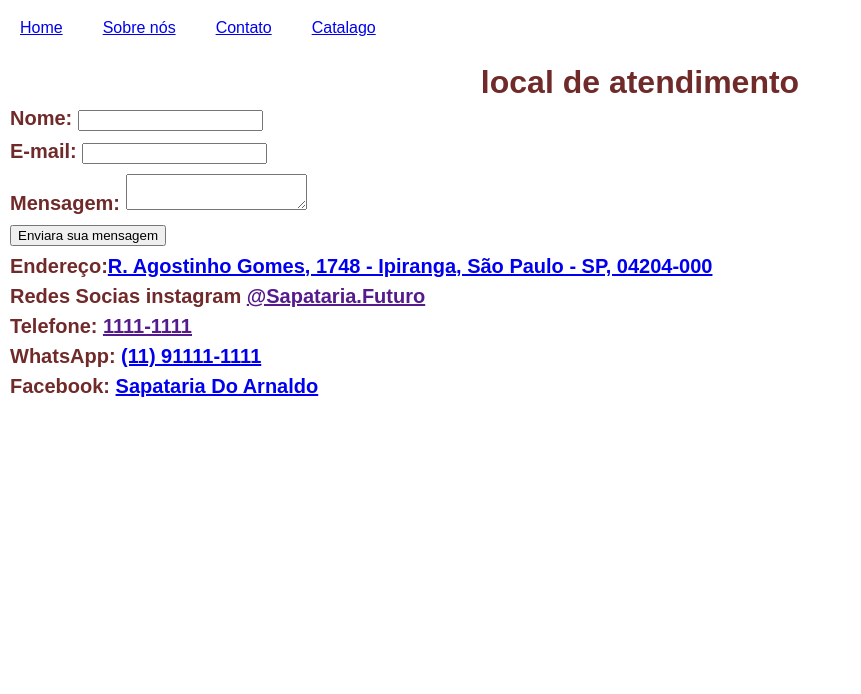
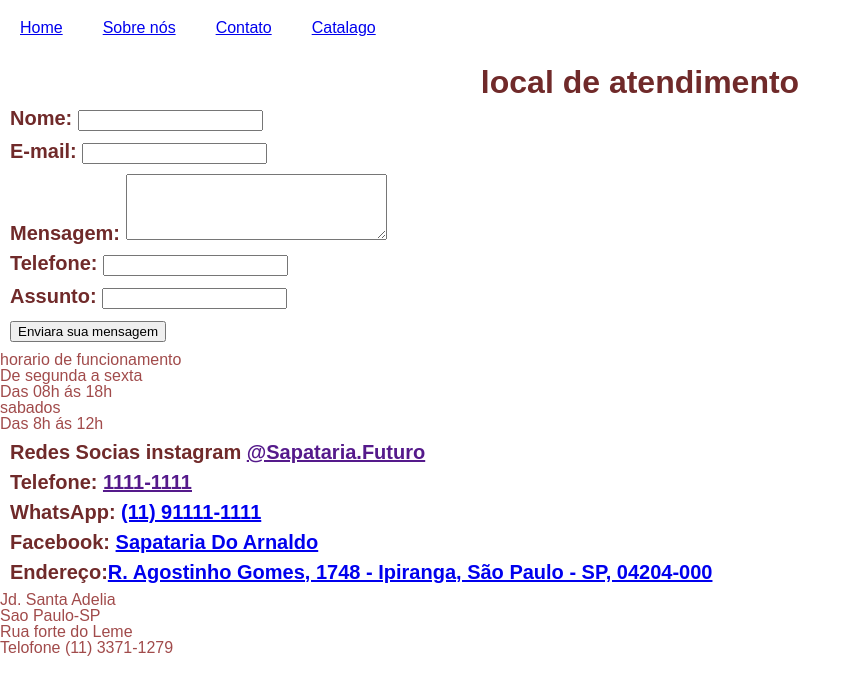
Before and after one commit to rafael-evann/Sapataria, a plain HTML site: page contato.html in a window 1280 px wide. Shown: the whole page, without its empty margins (0-861 px from the left). Drawn offline with Linux system fonts and the light colour scheme; a web font is replaced by a local one.

Commit message:
atualizando contatos

```diff
--- a/contato.html
+++ b/contato.html
@@ -18,32 +18,58 @@
       </ul>
     </nav>
       <ul>
-        <article>
+        <section>
         <h1 class="titulo">local de atendimento</h1>
           <form action="/pagina-processa-dados-do-form" method="post">
           <div class="caixasobre">
               <label for="name">Nome:</label>
-                <input type="text" id="name" />
+              <input type="text" name="textnomecompleto" />
           </div>
           <div class="caixasobre">
               <label for="mail">E-mail:</label>
-                <input type="email" id="mail" />
+              <input type="email" name="textemailcliente" />
           </div>
           <div class="caixasobre">
-                <label for="msg">Mensagem:</label>
-                <textarea id="msg"></textarea>
+              <label for="mensagem">Mensagem:</label>
+              <textarea name="mensagem" rows="4" cols="30"></textarea>
+          </div>
+          <div class="caixasobre">
+              <label for="Telefone">Telefone:</label>
+              <input type="text" name="texttelefone" />
+          </div>
+          <div class="caixasobre">
+              <label for="name">Assunto:</label>
+              <input type="text" name="textassunto" />
           </div>
             <div class="caixasobre">
               <button type="submit">Enviara sua mensagem</button>
             </div>
-          </form>
           </ul>
-      </article>
-      </form>
-        <h3 class="caixasobre">Endereço:<a href="https://www.google.com/maps/dir/-23.5849445,-46.6029906/Sapataria+do+Futuro+-+Ipiranga+-+R.+Agostinho+Gomes,+1748+-+Ipiranga,+S%C3%A3o+Paulo+-+SP,+04204-000/@-23.5853893,-46.6058611,17z/data=!3m1!4b1!4m9!4m8!1m1!4e1!1m5!1m1!1s0x94ce5b06edc5722b:0x7e883c5083cfd0d5!2m2!1d-46.6043542!2d-23.5858342">R. Agostinho Gomes, 1748 - Ipiranga, São Paulo - SP, 04204-000</a></h3>
+        </section>
+        <aside>
+          <div class= "Imagens/imagem-local">
+            <h3>horario de funcionamento</h3>
+            <p>De segunda a sexta</p>
+            <p>Das 08h ás 18h</p>
+            <p>sabados</p>
+            <p>Das 8h ás 12h</p>
+
+            <div class="links-socias">
               <h3 class="caixasobre">Redes Socias instagram <a href="">@Sapataria.Futuro</a></h3>
               <h3 class="caixasobre">Telefone: <a href="">1111-1111</a></h3>
               <h3 class="caixasobre">WhatsApp: <a href="https://www.whatsapp.com/?lang=pt_br">(11) 91111-1111</a></h3>
               <h3 class="caixasobre">Facebook: <a href="https://www.facebook.com/campaign/landing.php?&campaign_id=1661784632&extra_1=s%7Cc%7C320269324047%7Ce%7Cfacebook%7C&placement=&creative=320269324047&keyword=facebook&partner_id=googlesem&extra_2=campaignid%3D1661784632%26adgroupid%3D63686352403%26matchtype%3De%26network%3Dg%26source%3Dnotmobile%26search_or_content%3Ds%26device%3Dc%26devicemodel%3D%26adposition%3D%26target%3D%26targetid%3Dkwd-541132862%26loc_physical_ms%3D1001773%26loc_interest_ms%3D%26feeditemid%3D%26param1%3D%26param2%3D&gclid=EAIaIQobChMIwf3QlcLt_QIVSeZcCh3gwgLPEAAYASAAEgI8APD_BwE">Sapataria Do Arnaldo</a></h3>
+
+          </div>
+        </aside>
+      </form>
+
+        <h3 class="caixasobre">Endereço:<a href="https://www.google.com/maps/dir/-23.5849445,-46.6029906/Sapataria+do+Futuro+-+Ipiranga+-+R.+Agostinho+Gomes,+1748+-+Ipiranga,+S%C3%A3o+Paulo+-+SP,+04204-000/@-23.5853893,-46.6058611,17z/data=!3m1!4b1!4m9!4m8!1m1!4e1!1m5!1m1!1s0x94ce5b06edc5722b:0x7e883c5083cfd0d5!2m2!1d-46.6043542!2d-23.5858342">R. Agostinho Gomes, 1748 - Ipiranga, São Paulo - SP, 04204-000</a></h3>
+        <footer>
+          <p>Jd. Santa Adelia</p>
+          <p>Sao Paulo-SP</p>
+          <p>Rua forte do Leme</p>
+          <p>Telofone (11) 3371-1279</p>
+        </footer>
   </body>
 </html>
```
Also changed, not shown: Catalago.html (+6 -8 lines), sobre-nos.html (+6 -0 lines). Lines whose indentation alone changed are shown as unchanged.
